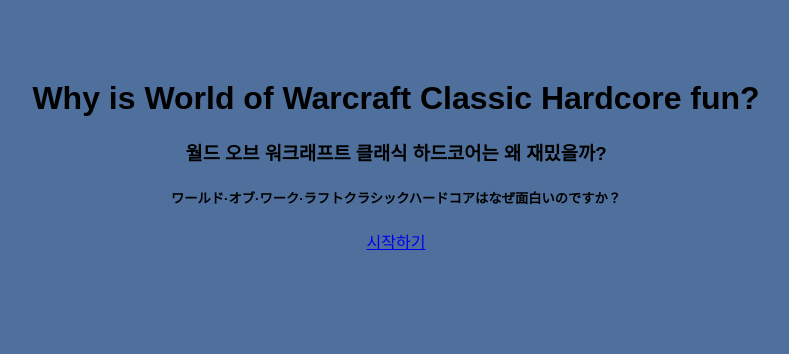
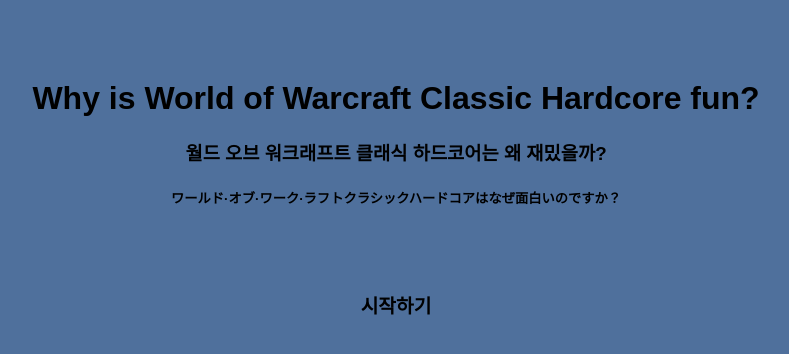
Before and after one commit to Kanghaseong/i-love-wow-hardcore, a Next.js app: page / in a window 1280 px wide. Shown: the top 354 px of the page, without its empty margins (244-1033 px from the left). Built offline with nearby package versions, Linux system fonts and the light colour scheme; a web font is replaced by a local one.

Commit message:
add styles hover action in titles
main page, dash page

```diff
--- a/app/page.js
+++ b/app/page.js
@@ -9,7 +9,10 @@
         <h3>월드 오브 워크래프트 클래식 하드코어는 왜 재밌을까?</h3>
         <h5>ワールド·オブ·ワーク·ラフトクラシックハードコアはなぜ面白いのですか？</h5>
       </div>
-      <Link href="dash">시작하기</Link>
+
+      <Link href="dash" className={styles.start}>
+        시작하기
+      </Link>
     </div>
   );
 }
--- a/app/page.module.css
+++ b/app/page.module.css
@@ -3,5 +3,28 @@
 }
 
 .titles {
-  margin-top: 5rem;
+  margin: 5rem 5rem;
 }
+
+.titles h1:hover,
+.titles h3:hover,
+.titles h5:hover {
+  color: rgb(236, 133, 15);
+}
+
+
+.start {
+  display: inline-flex;
+  text-align: center;
+  align-items: center;
+  text-decoration: none;
+  color: black;
+  border-radius: 15%;
+  padding: 0.3rem;
+  font-size: 1.2rem;
+  font-weight: 600;
+}
+
+.start:hover {
+  background-color: rgb(236, 133, 15);
+}
```
Also changed, not shown: app/dash/page.js (+7 -5 lines), app/dash/page.module.css (+4 -3 lines).
